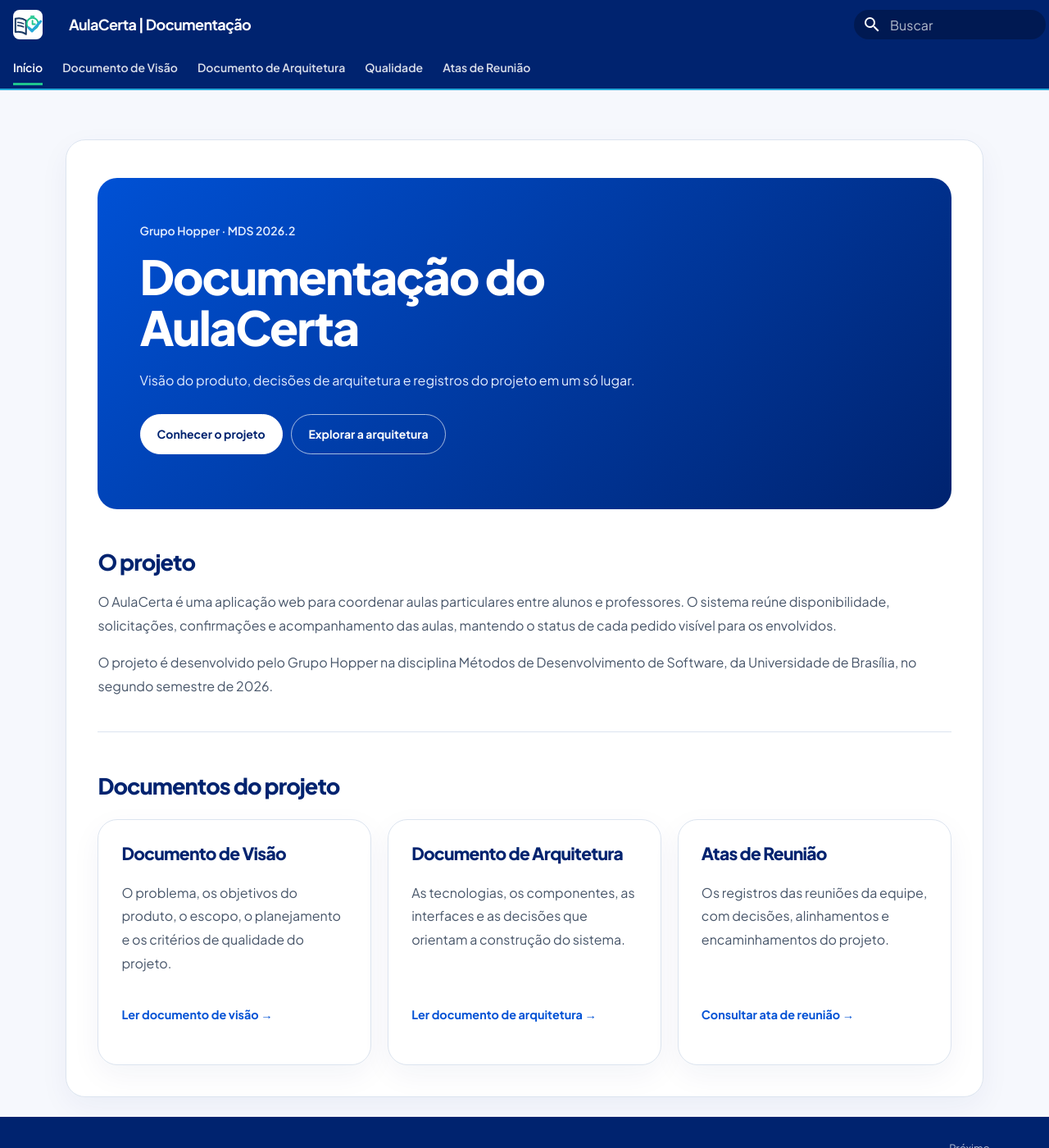
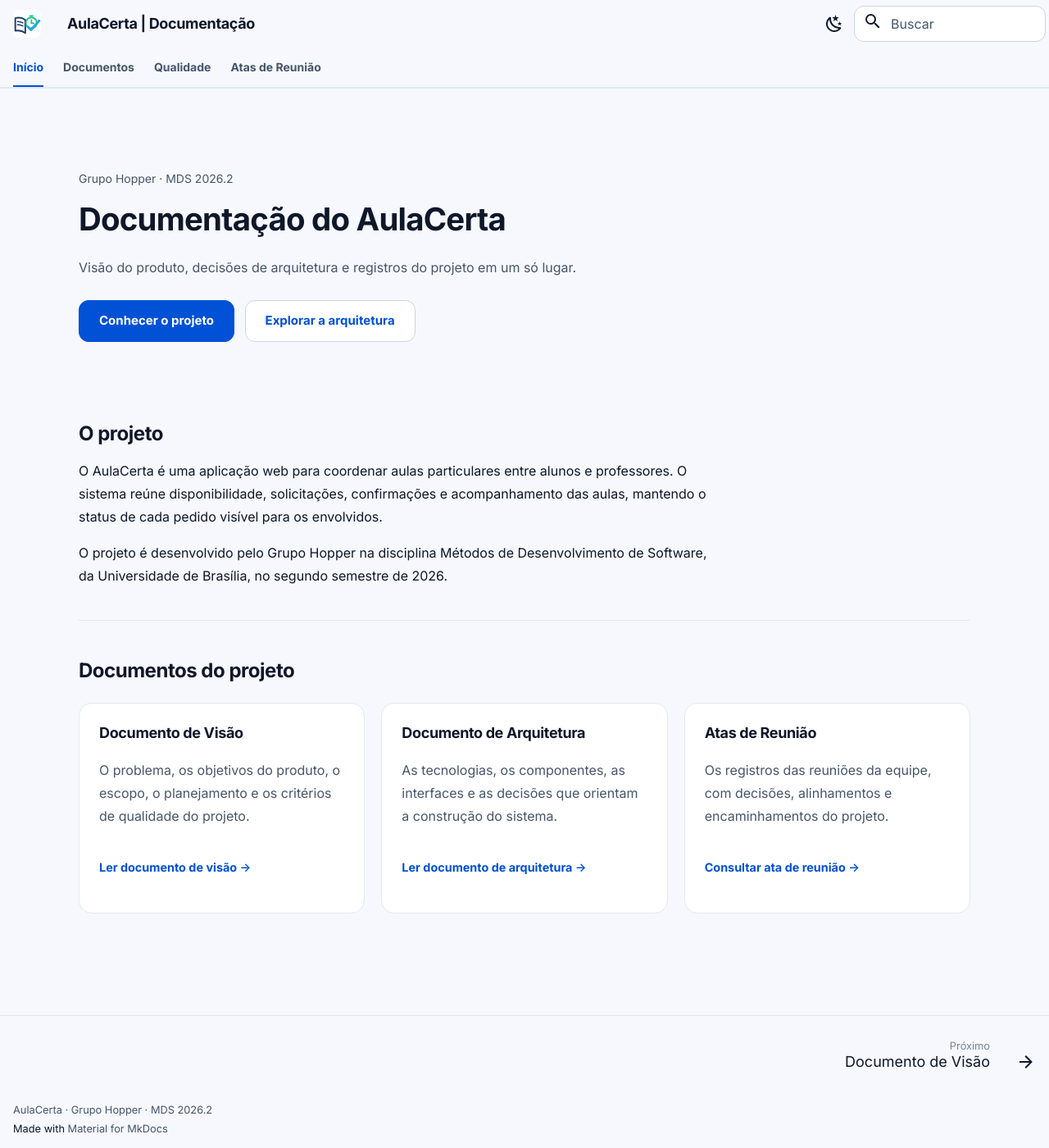
Before and after one commit to FGA0138-MDS-Ajax/2026.2-T02-Hopper, an MkDocs documentation site: the page built from docs/index.md, in a window 1280 px wide and 1400 px high. Shown: the whole window at 82% size. Built offline with MkDocs 1.6.1 and Material for MkDocs 9.7.7, drawn with Linux system fonts in a browser that asks for light colours.

Commit message:
style(docs): aplica identidade visual do Hopper

```diff
--- a/docs/stylesheets/extra.css
+++ b/docs/stylesheets/extra.css
@@ -1,149 +1,279 @@
-/* Identidade visual de frontend/DESIGN.md. */
-:root, [data-md-color-scheme="default"] {
+/* Identidade do AulaCerta: frontend/DESIGN.md e tokens do Tailwind.
+   A documentação usa Inter e JetBrains Mono por decisão editorial. */
+:root {
   --ac-primary: #00236f;
   --ac-secondary: #0051d5;
   --ac-ceu: #24a8d8;
   --ac-menta: #1fc58e;
+  --ac-ambar: #f59e0b;
+  --ac-error: #ba1a1a;
+  --ac-radius: 0.6rem;
+  --ac-card-radius: 0.8rem;
+}
+
+[data-md-color-scheme="default"] {
+  color-scheme: light;
   --ac-surface: #f6f8fd;
+  --ac-paper: #ffffff;
   --ac-tinta: #0f172a;
   --ac-suave: #475569;
-  --ac-line: #dce4ef;
-  --ac-shadow: 0 12px 36px rgb(0 35 111 / 5%);
-  --md-primary-fg-color: var(--ac-primary);
-  --md-primary-fg-color--light: var(--ac-secondary);
-  --md-primary-fg-color--dark: var(--ac-primary);
-  --md-accent-fg-color: var(--ac-secondary);
+  --ac-line: #e2e8f0;
+  --ac-field-line: #cbd5e1;
+  --ac-link: var(--ac-secondary);
+  --ac-soft: #eef2f8;
+  --ac-focus: #0051d54d;
+}
+
+/* O front-end define os tokens claros. Estes tons preservam a marca no escuro. */
+[data-md-color-scheme="slate"] {
+  color-scheme: dark;
+  --ac-surface: #0f172a;
+  --ac-paper: #172237;
+  --ac-tinta: #edf2fa;
+  --ac-suave: #b6c2d3;
+  --ac-line: #334155;
+  --ac-field-line: #52647f;
+  --ac-link: #8ab4ff;
+  --ac-soft: #1e2c43;
+  --ac-focus: #8ab4ff66;
+}
+
+[data-md-color-scheme] {
   --md-default-bg-color: var(--ac-surface);
   --md-default-fg-color: var(--ac-tinta);
   --md-default-fg-color--light: var(--ac-suave);
-  --md-typeset-color: var(--ac-suave);
-  --md-typeset-a-color: var(--ac-secondary);
-  --md-text-font: "Plus Jakarta Sans", sans-serif;
-  --md-code-font: ui-monospace, SFMono-Regular, Consolas, monospace;
+  --md-default-fg-color--lighter: var(--ac-field-line);
+  --md-default-fg-color--lightest: var(--ac-line);
+  --md-primary-fg-color: var(--ac-surface);
+  --md-primary-fg-color--light: var(--ac-paper);
+  --md-primary-fg-color--dark: var(--ac-primary);
+  --md-primary-bg-color: var(--ac-tinta);
+  --md-primary-bg-color--light: var(--ac-suave);
+  --md-accent-fg-color: var(--ac-link);
+  --md-typeset-color: var(--ac-tinta);
+  --md-typeset-a-color: var(--ac-link);
+  --md-code-bg-color: var(--ac-soft);
+  --md-code-fg-color: var(--ac-tinta);
 }
 
-.md-grid { max-width: 76rem; }
+.md-grid { max-width: 1440px; }
 .md-main__inner:has(.ac-hero) { max-width: 1152px; }
-.md-header { box-shadow: none; }
-.md-header__title { font-weight: 800; letter-spacing: -0.035em; }
-.md-header__button.md-logo img { width: 1.8rem; height: 1.8rem; }
+.md-header, .md-tabs {
+  color: var(--ac-tinta);
+  background: var(--ac-surface);
+  box-shadow: none;
+}
+.md-header { border-bottom: 1px solid var(--ac-line); }
+.md-header__title { font-weight: 700; letter-spacing: -0.02em; }
+.md-header__button.md-logo img { width: 1.7rem; height: 1.7rem; }
+.md-header__button { color: var(--ac-tinta); }
+.md-tabs { border-bottom: 1px solid var(--ac-line); }
+.md-tabs__link {
+  display: inline-flex;
+  align-items: center;
+  min-height: 2.4rem;
+  margin-top: 0;
+  color: var(--ac-suave);
+  font-weight: 600;
+  opacity: 1;
+}
+.md-tabs__item--active .md-tabs__link {
+  color: var(--ac-link);
+  box-shadow: inset 0 -2px 0 var(--ac-link);
+}
+.md-tabs__link:hover { color: var(--ac-link); }
 
-/* Navegação horizontal e linha de separação nas cores da marca. */
-.md-tabs { border-bottom: 2px solid var(--ac-ceu); }
-.md-tabs__link {
+.md-search__form {
   min-height: 2.2rem;
-  align-items: center;
-  margin-top: 0;
-  font-weight: 600;
-  opacity: 0.85;
+  border: 1px solid var(--ac-field-line);
+  border-radius: var(--ac-radius);
+  color: var(--ac-tinta);
+  background: var(--ac-paper);
+  box-shadow: none;
 }
-.md-tabs__item--active .md-tabs__link, .md-tabs__link:hover { opacity: 1; }
-.md-tabs__item--active .md-tabs__link { box-shadow: inset 0 -3px 0 var(--ac-menta); }
-.md-search__form { border-radius: 1rem; }
+.md-search__input, .md-search__icon { color: var(--ac-tinta); }
+.md-search__input::placeholder { color: var(--ac-suave); }
+.md-search__output, .md-search__scrollwrap {
+  color: var(--ac-tinta);
+  background: var(--ac-paper);
+  box-shadow: none;
+}
+.md-search-result__meta { color: var(--ac-suave); background: var(--ac-soft); }
 
+/* Texto corrido sem molduras. Cartões são reservados a links de navegação. */
 .md-content__inner {
-  margin-top: 1.5rem;
-  padding: clamp(1rem, 3vw, 2rem);
-  background: white;
-  border: 1px solid var(--ac-line);
-  border-radius: 1.2rem;
-  box-shadow: var(--ac-shadow);
+  margin: 1.2rem 1.2rem 2.4rem;
+  padding: 0.6rem 0.4rem 1.6rem;
+  border: 0;
+  border-radius: 0;
+  background: transparent;
+  box-shadow: none;
 }
-.md-typeset { font-size: 0.8rem; line-height: 1.8; }
+.md-typeset { font-size: 0.8rem; line-height: 1.75; }
+.md-typeset > p, .md-typeset > ul, .md-typeset > ol { max-width: 76ch; }
 .md-typeset h1, .md-typeset h2, .md-typeset h3, .md-typeset h4 {
-  color: var(--ac-primary);
-  font-weight: 800;
-  letter-spacing: -0.035em;
-  line-height: 1.25;
+  color: var(--ac-tinta);
+  letter-spacing: -0.02em;
+  line-height: 1.3;
 }
 .md-typeset h1 {
-  margin-bottom: 1.2rem;
-  padding-bottom: 1rem;
-  border-bottom: 1px solid var(--ac-line);
-  font-size: clamp(1.65rem, 3vw, 2.2rem);
+  margin: 0 0 1.5rem;
+  padding: 0;
+  border: 0;
+  font-size: clamp(1.5rem, 2.4vw, 1.8rem);
+  font-weight: 700;
 }
-.md-typeset h2 { margin-top: 2.4rem; font-size: 1.35rem; }
-.md-typeset h3 { font-size: 1.05rem; }
+.md-typeset h2 { margin: 2.2rem 0 0.8rem; font-size: 1.2rem; font-weight: 700; }
+.md-typeset h3 { margin: 1.6rem 0 0.6rem; font-size: 1rem; font-weight: 600; }
+.md-typeset h4 { font-size: 0.85rem; font-weight: 600; }
 .md-typeset strong { color: var(--ac-tinta); }
 .md-typeset hr { margin: 2rem 0; border: 0; border-top: 1px solid var(--ac-line); }
 .md-typeset a:not(.md-button):hover { text-decoration: underline; text-underline-offset: 0.2em; }
-.md-typeset a:focus-visible, .md-header a:focus-visible, .md-tabs a:focus-visible {
-  outline: 3px solid var(--ac-ceu);
-  outline-offset: 4px;
-  border-radius: 0.2rem;
+.md-typeset img { height: auto; }
+.md-typeset code { border-radius: 0.2rem; }
+.md-typeset pre > code { border: 1px solid var(--ac-line); border-radius: 0.4rem; }
+
+/* Anotação operacional do modelo C01: sem ícone nem painel decorativo. */
+.md-typeset .admonition, .md-typeset details {
+  padding: 0.4rem 1rem;
+  border: 0;
+  border-left: 2px solid var(--ac-field-line);
+  border-radius: 0;
+  color: var(--ac-tinta);
+  background: transparent;
+  box-shadow: none;
+  font-size: 0.75rem;
 }
-.md-nav__link { padding: 0.3rem 0; line-height: 1.5; }
-.md-nav__link--active { font-weight: 700; }
+.md-typeset .admonition-title, .md-typeset summary {
+  margin: 0 0 0.5rem;
+  padding: 0;
+  color: var(--ac-tinta);
+  background: transparent;
+}
+.md-typeset .admonition-title::before, .md-typeset summary::before { display: none; }
+.md-typeset .admonition.info { border-left-color: var(--ac-field-line); }
+.md-typeset .admonition.info > .admonition-title { padding: 0; background: transparent; }
+.md-typeset .admonition.info > .admonition-title::before { display: none; }
 
+/* Tabelas mantêm todas as colunas, com rolagem restrita à própria tabela. */
 .md-typeset .md-typeset__table { display: block; max-width: 100%; }
 .md-typeset table:not([class]) {
   width: 100%;
+  border: 1px solid var(--ac-line);
+  border-radius: 0.4rem;
+  background: var(--ac-paper);
+  font-size: 0.7rem;
+  line-height: 1.6;
+}
+.md-typeset table:not([class]) th {
+  color: var(--ac-tinta);
+  background: var(--ac-soft);
+  font-weight: 600;
+}
+.md-typeset table:not([class]) td, .md-typeset table:not([class]) th {
+  min-width: 5rem;
+  padding: 0.65rem 0.8rem;
   border-color: var(--ac-line);
-  border-radius: 0.65rem;
-  font-size: 0.68rem;
 }
-.md-typeset table:not([class]) th { color: var(--ac-primary); background: var(--ac-surface); font-weight: 800; }
-.md-typeset table:not([class]) tbody tr:nth-child(even) { background: #fafbfe; }
-.md-typeset table:not([class]) td, .md-typeset table:not([class]) th { min-width: 6rem; padding: 0.65rem 0.8rem; }
-.md-typeset img { height: auto; }
+.md-typeset table:not([class]) tbody tr:nth-child(even) { background: var(--ac-surface); }
 
-.md-typeset .ac-hero {
-  padding: clamp(1.4rem, 4vw, 3rem);
-  border-radius: 1.2rem;
-  color: white;
-  background: linear-gradient(135deg, var(--ac-secondary), var(--ac-primary));
+.md-nav__title { color: var(--ac-tinta); background: var(--ac-surface); box-shadow: none; }
+.md-nav__link {
+  align-items: center;
+  min-height: 2.2rem;
+  margin: 0;
+  padding: 0.35rem 0;
+  color: var(--ac-suave);
+  line-height: 1.5;
 }
-.md-typeset .ac-hero h1 {
-  max-width: 36rem;
-  margin: 0.6rem 0 1rem;
-  padding: 0;
-  border: 0;
-  color: white;
-  font-size: clamp(1.9rem, 4.5vw, 3rem);
-  line-height: 1.08;
+.md-nav__link--active, .md-nav__link:hover { color: var(--ac-link); }
+.md-nav__link--active { font-weight: 600; }
+.md-nav__item--section > .md-nav__link { color: var(--ac-tinta); font-weight: 700; }
+.md-nav--secondary { font-size: 0.68rem; }
+.md-nav--primary { font-size: 0.7rem; }
+.md-path { color: var(--ac-suave); font-size: 0.68rem; }
+
+/* Somente a ordem visual em desktop muda. O drawer nativo fica intacto. */
+@media screen and (min-width: 60em) {
+  .md-sidebar--secondary { order: -1; }
+  .md-content { order: 0; }
+  .md-sidebar--secondary .md-sidebar__inner {
+    padding-right: 0.8rem;
+    border-right: 1px solid var(--ac-line);
+  }
 }
-.md-typeset .ac-hero p { max-width: 36rem; color: #e5efff; }
-.md-typeset .ac-hero .ac-context { margin: 0; font-size: 0.7rem; font-weight: 600; }
-.md-typeset .ac-hero .md-button {
+@media screen and (min-width: 76.25em) {
+  .md-sidebar--primary { order: 1; }
+  .md-sidebar--primary .md-sidebar__inner {
+    padding-left: 0.8rem;
+    border-left: 1px solid var(--ac-line);
+  }
+}
+
+/* A abertura mantém o conteúdo existente, com a sobriedade do front-end atual. */
+.md-typeset .ac-hero { padding: 1.2rem 0 1.8rem; border: 0; border-radius: 0; background: transparent; }
+.md-typeset .ac-hero h1 { max-width: 38rem; margin: 0.6rem 0 1rem; font-size: clamp(1.6rem, 3vw, 2.1rem); }
+.md-typeset .ac-hero p { max-width: 42rem; color: var(--ac-suave); }
+.md-typeset .ac-context { margin: 0; font-size: 0.7rem; font-weight: 500; }
+.md-typeset .md-button {
+  display: inline-flex;
+  align-items: center;
+  justify-content: center;
   min-height: 2.4rem;
   margin: 0.5rem 0.4rem 0 0;
-  padding: 0.55rem 1rem;
-  border: 1px solid rgb(255 255 255 / 65%);
-  border-radius: 2rem;
-  color: white;
-  font-size: 0.7rem;
-  font-weight: 700;
+  padding: 0.55rem 1.2rem;
+  border: 1px solid var(--ac-field-line);
+  border-radius: var(--ac-radius);
+  color: var(--ac-link);
+  background: var(--ac-paper);
+  font-size: 0.75rem;
+  font-weight: 600;
+  transition: color 120ms, background-color 120ms, border-color 120ms;
 }
-.md-typeset .ac-hero .md-button--primary { border-color: white; color: var(--ac-primary); background: white; }
-.md-typeset .ac-hero .md-button:hover { border-color: white; color: var(--ac-primary); background: #e5efff; }
+.md-typeset .md-button--primary { border-color: var(--ac-secondary); color: white; background: var(--ac-secondary); }
+.md-typeset .md-button:hover { border-color: var(--ac-link); color: var(--ac-link); background: var(--ac-paper); }
+.md-typeset .md-button--primary:hover { border-color: var(--ac-primary); color: white; background: var(--ac-primary); }
 .md-typeset .ac-grid { display: grid; grid-template-columns: repeat(3, minmax(0, 1fr)); gap: 1rem; margin: 1.2rem 0 0; }
 .md-typeset .ac-card {
   display: flex;
   flex-direction: column;
-  padding: 1.4rem;
+  padding: 1.2rem;
   border: 1px solid var(--ac-line);
-  border-radius: 1.2rem;
-  background: white;
-  box-shadow: var(--ac-shadow);
+  border-radius: var(--ac-card-radius);
+  background: var(--ac-paper);
+  box-shadow: none;
 }
-.md-typeset .ac-card h3 { margin: 0 0 0.5rem; }
-.md-typeset .ac-card p { margin: 0.5rem 0; }
+.md-typeset .ac-card:hover { border-color: var(--ac-field-line); }
+.md-typeset .ac-card h3 { margin: 0 0 0.5rem; font-size: 0.9rem; font-weight: 700; }
+.md-typeset .ac-card p { margin: 0.5rem 0; color: var(--ac-suave); }
 .md-typeset .ac-card p:last-child { margin-top: auto; padding-top: 0.8rem; }
-.md-typeset .ac-card-link { display: inline-flex; align-items: center; min-height: 2.2rem; font-size: 0.72rem; font-weight: 700; }
-.md-footer { background: var(--ac-primary); }
-.md-footer-meta { background: rgb(0 0 0 / 12%); }
+.md-typeset .ac-card-link { display: inline-flex; align-items: center; min-height: 2.2rem; font-size: 0.72rem; font-weight: 600; }
 
-@media (max-width: 60em) {
-  .md-typeset .ac-grid { grid-template-columns: 1fr; }
+.md-footer, .md-footer-meta { color: var(--ac-tinta); background: var(--ac-surface); }
+.md-footer { border-top: 1px solid var(--ac-line); }
+.md-footer__link, .md-copyright { color: var(--ac-tinta); }
+.md-footer__direction, .md-copyright__highlight { color: var(--ac-suave); }
+html .md-footer-meta.md-typeset a { color: var(--ac-suave); }
+
+/* Foco é funcional, não decorativo; respeitar redução de movimento. */
+a:focus-visible, button:focus-visible, input:focus-visible,
+.md-header label:focus-visible, .md-search__input:focus-visible {
+  outline: 3px solid var(--ac-link);
+  outline-offset: 3px;
+  border-radius: 0.2rem;
 }
+@media (max-width: 60em) { .md-typeset .ac-grid { grid-template-columns: 1fr; } }
 @media (max-width: 44.99em) {
-  .md-content__inner { margin: 0.8rem 0.6rem; padding: 1rem; border-radius: 1rem; }
-  .md-typeset .ac-hero { padding: 1.25rem; }
-  .md-typeset .ac-hero h1 { font-size: 1.45rem; }
-  .md-typeset .ac-hero .md-button { display: block; width: 100%; margin-right: 0; text-align: center; }
+  .md-content__inner { margin: 0.8rem 0.8rem 1.6rem; padding: 0.4rem 0; }
+  .md-typeset .ac-hero { padding: 0.6rem 0 1.2rem; }
+  .md-typeset .md-button { display: flex; width: 100%; margin-right: 0; }
+}
+@media (prefers-reduced-motion: reduce) {
+  html { scroll-behavior: auto; }
+  *, *::before, *::after { animation: none !important; transition: none !important; }
 }
 @media print {
-  .md-content__inner { padding: 0; border: 0; box-shadow: none; }
-  .md-typeset .ac-hero { padding: 0; background: white; }
-  .md-typeset .ac-hero h1, .md-typeset .ac-hero p { color: var(--ac-tinta); }
+  .md-content__inner { margin: 0; padding: 0; }
+  .md-typeset .ac-hero, .md-typeset .ac-card { background: white; color: black; }
+  .md-typeset .ac-card { break-inside: avoid; }
 }
--- a/mkdocs.yml
+++ b/mkdocs.yml
@@ -4,8 +4,9 @@ site_url: https://fga0138-mds-ajax.github.io/2026.2-T02-Hopper/
 
 nav:
   - Início: "index.md"
-  - Documento de Visão: "documento-de-visao.md"
-  - Documento de Arquitetura: "documento-de-arquitetura.md"
+  - Documentos:
+    - Documento de Visão: "documento-de-visao.md"
+    - Documento de Arquitetura: "documento-de-arquitetura.md"
   - Qualidade:
     - Visão Geral: qualidade/index.md
     - C01 — Cadastro e Autenticação: qualidade/c01-cadastro-e-autenticacao.md
@@ -23,21 +24,35 @@ theme:
   language: pt-BR
   logo: assets/identidade/favicon.svg
   favicon: assets/identidade/favicon.svg
-  font: false
+  font:
+    text: Inter
+    code: JetBrains Mono
   palette:
-    scheme: default
-    primary: custom
-    accent: custom
+    - scheme: default
+      primary: custom
+      accent: custom
+      toggle:
+        icon: material/weather-night
+        name: Alternar para modo escuro
+    - scheme: slate
+      primary: custom
+      accent: custom
+      toggle:
+        icon: material/weather-sunny
+        name: Alternar para modo claro
   features:
     - navigation.tabs
     - navigation.tabs.sticky
+    - navigation.sections
+    - navigation.indexes
+    - navigation.path
     - navigation.top
+    - toc.follow
     - navigation.footer
     - search.suggest
     - search.highlight
 
 extra_css:
-  - "https://fonts.googleapis.com/css2?family=Plus+Jakarta+Sans:wght@400;500;600;700;800&display=swap"
   - stylesheets/extra.css
 
 markdown_extensions:
```
